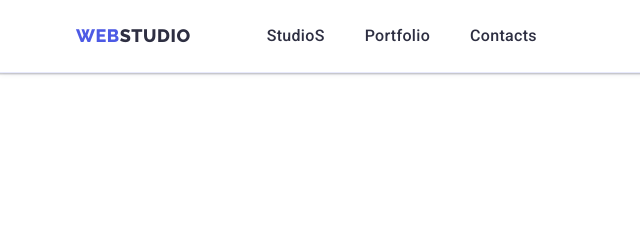
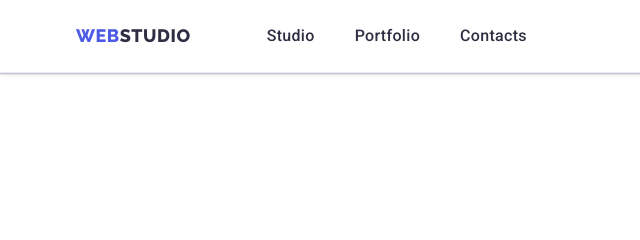
Before and after one commit to pavloit/goit-markup-hw-04, a plain HTML site: page portfolio.html in a window 1280 px wide. Shown: the top 240 px of the page, 0-640 px from the left. Drawn offline with nearby package versions, Linux system fonts and the light colour scheme.

Commit message:
just play

```diff
--- a/portfolio.html
+++ b/portfolio.html
@@ -30,7 +30,7 @@
         <nav class="nav">
           <a href="./index.html" class="logo link">Web<span class="hlogo-span">Studio</span></a>
           <ul class="list header-list">
-            <li><a href="./index.html" class="link nlist-link current">StudioS</a></li>
+            <li><a href="./index.html" class="link nlist-link current">Studio</a></li>
             <li><a href="./portfolio.html" class="nlist-link link current">Portfolio</a></li>
             <li><a href="" class="nlist-link link current">Contacts</a></li>
           </ul>
```
